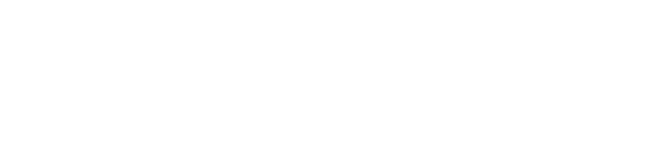
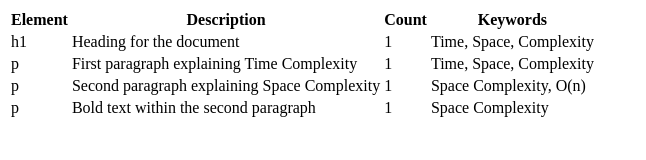
Before and after one commit to acciojob/time-and-space-complexity-amitphalwadiya09, a website: page main.html in a window 1280 px wide. Shown: the whole page, without its empty margins (0-646 px from the left). Drawn offline with Linux system fonts and the light colour scheme.

Commit message:
created a submission

```diff
--- a/main.html
+++ b/main.html
@@ -10,7 +10,42 @@
 	<!-- the entire body must be written by student -->
     <script type="text/javascript" src="./script.js">
 </script>
-
+<table>
+	<thead>
+		<tr>
+			<th>Element</th>
+		    <th>Description</th>
+			<th>Count</th>
+			<th>Keywords</th>
+		</tr>
+	</thead>
+	<tbody>
+		<tr>
+			<td>h1</td>
+			<td>Heading for the document</td>
+			<td>1</td>
+			<td>Time, Space, Complexity</td>
+		</tr>
+		<tr>
+			<td>p</td>
+			<td>First paragraph explaining Time Complexity</td>
+			<td>1</td>
+			<td>Time, Space, Complexity</td>
+		</tr>
+		<tr>
+			<td>p</td>
+			<td>Second paragraph explaining Space Complexity</td>
+			<td>1</td>
+			<td>Space Complexity, O(n)</td>
+		</tr>
+		<tr>
+			<td>p</td>
+			<td>Bold text within the second paragraph</td>
+			<td>1</td>
+			<td>Space Complexity</td>
+		</tr>
+	</tbody>
+</table>
 </body>
 
 </html>
```
